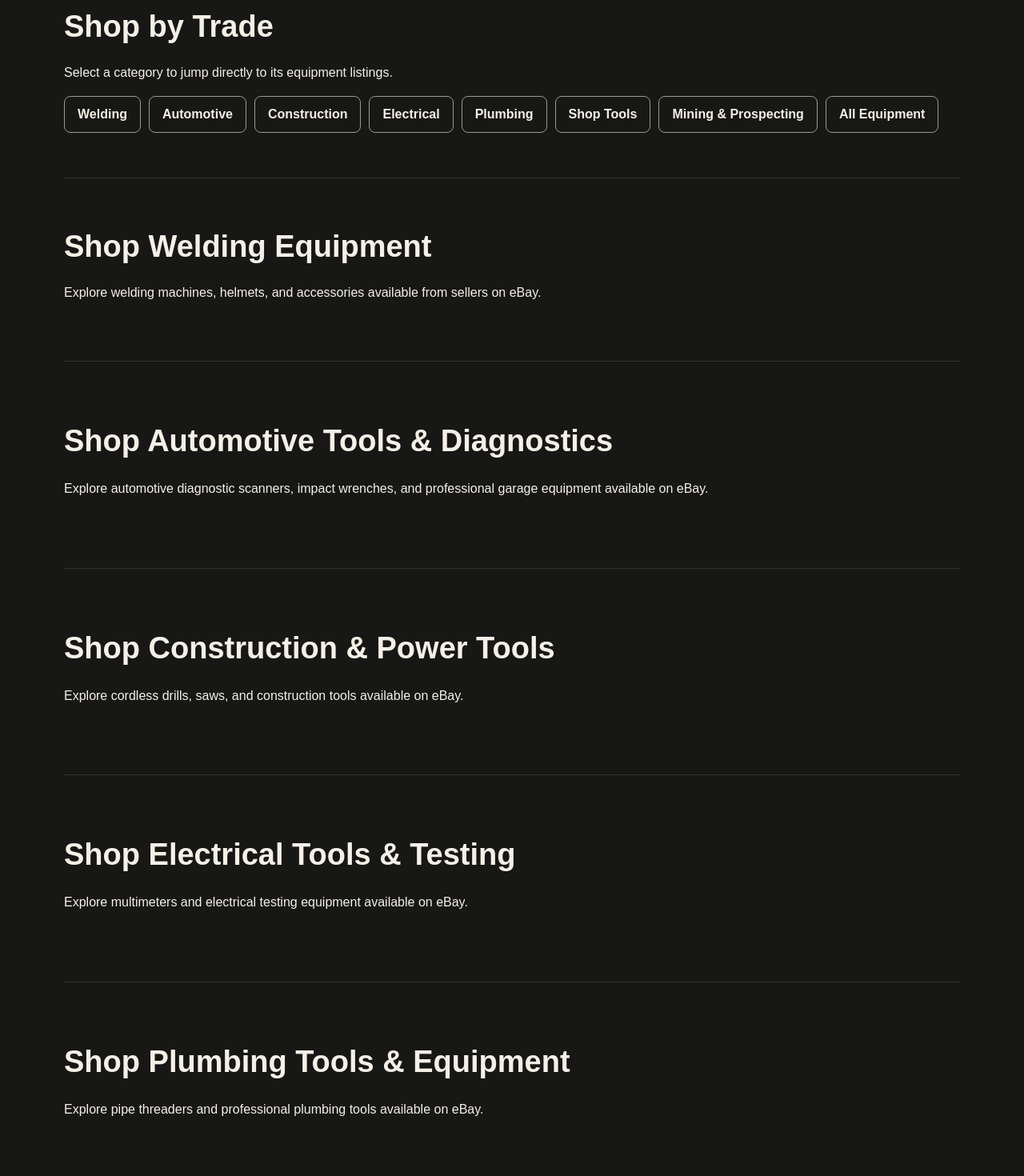
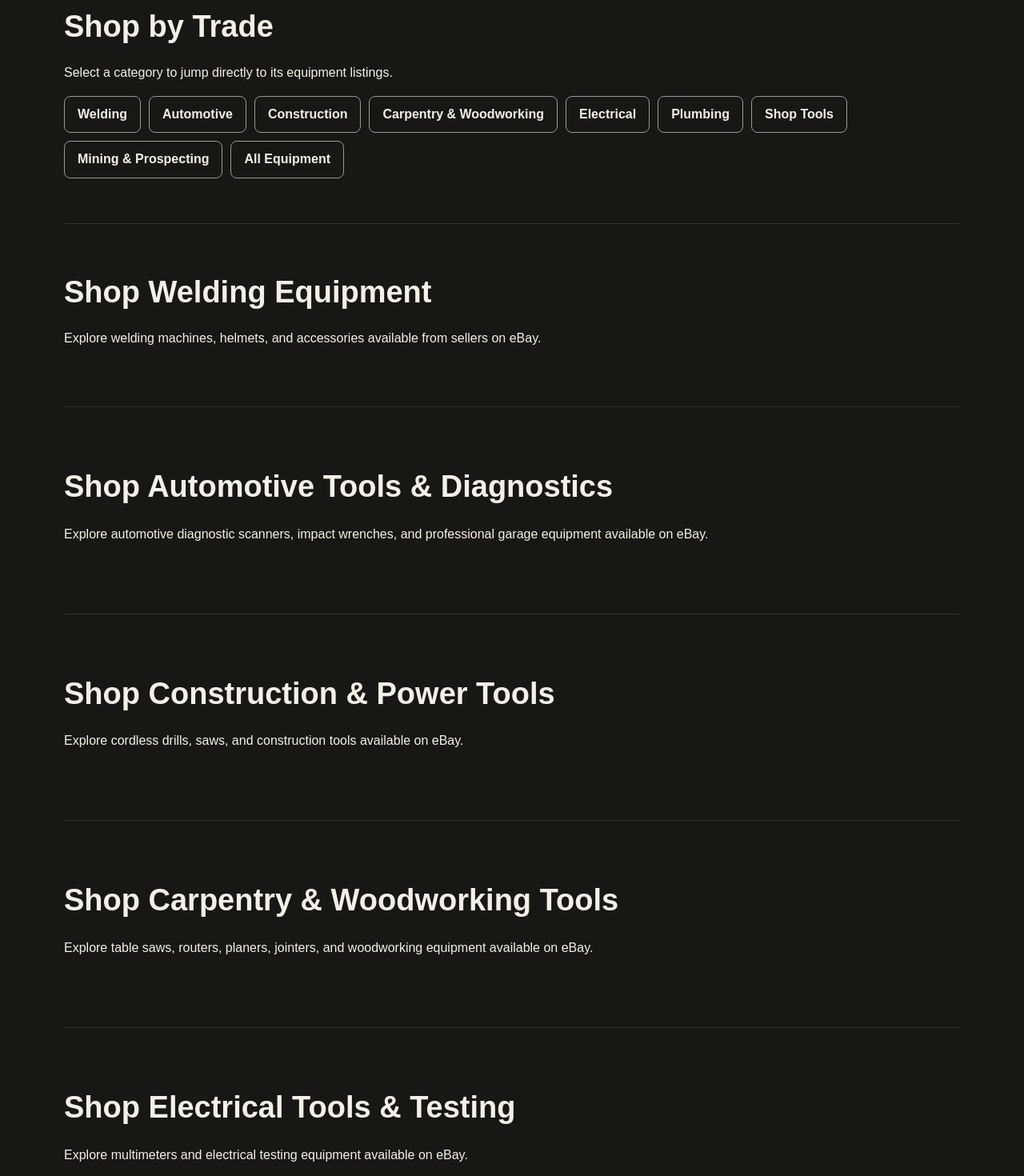
Before and after one commit to iroc46me-ui/working-trade-co, a Next.js app: page /tools-equipment in a window 1280 px wide. Shown: the part 380-1850 px from the top of the page at 80% size. Built offline with nearby package versions, Linux system fonts and the light colour scheme.

Commit message:
Add carpentry and woodworking equipment category

```diff
--- a/app/tools-equipment/page.js
+++ b/app/tools-equipment/page.js
@@ -35,6 +35,7 @@ export default function ToolsEquipmentPage() {
             ["Welding", "welding"],
             ["Automotive", "automotive"],
             ["Construction", "construction"],
+            ["Carpentry & Woodworking", "woodworking"],
             ["Electrical", "electrical"],
             ["Plumbing", "plumbing"],
             ["Shop Tools", "shop-tools"],
@@ -104,7 +105,21 @@ export default function ToolsEquipmentPage() {
           />
         </div>
       </section>
+      {/* Carpentry & Woodworking Tools */}
+      <section id="woodworking" className="catalog">
+        <h2>Shop Carpentry &amp; Woodworking Tools</h2>
+        <p>
+          Explore table saws, routers, planers, jointers,
+          and woodworking equipment available on eBay.
+        </p>
 
+        <div style={{ maxWidth: "100%", overflowX: "auto" }}>
+          <ins
+            className="epn-placement"
+            data-config-id="fff6a0e843b306020a11e09c"
+          />
+        </div>
+      </section>
       {/* Electrical Tools & Testing */}
       <section id="electrical" className="catalog">
         <h2>Shop Electrical Tools &amp; Testing</h2>
```
